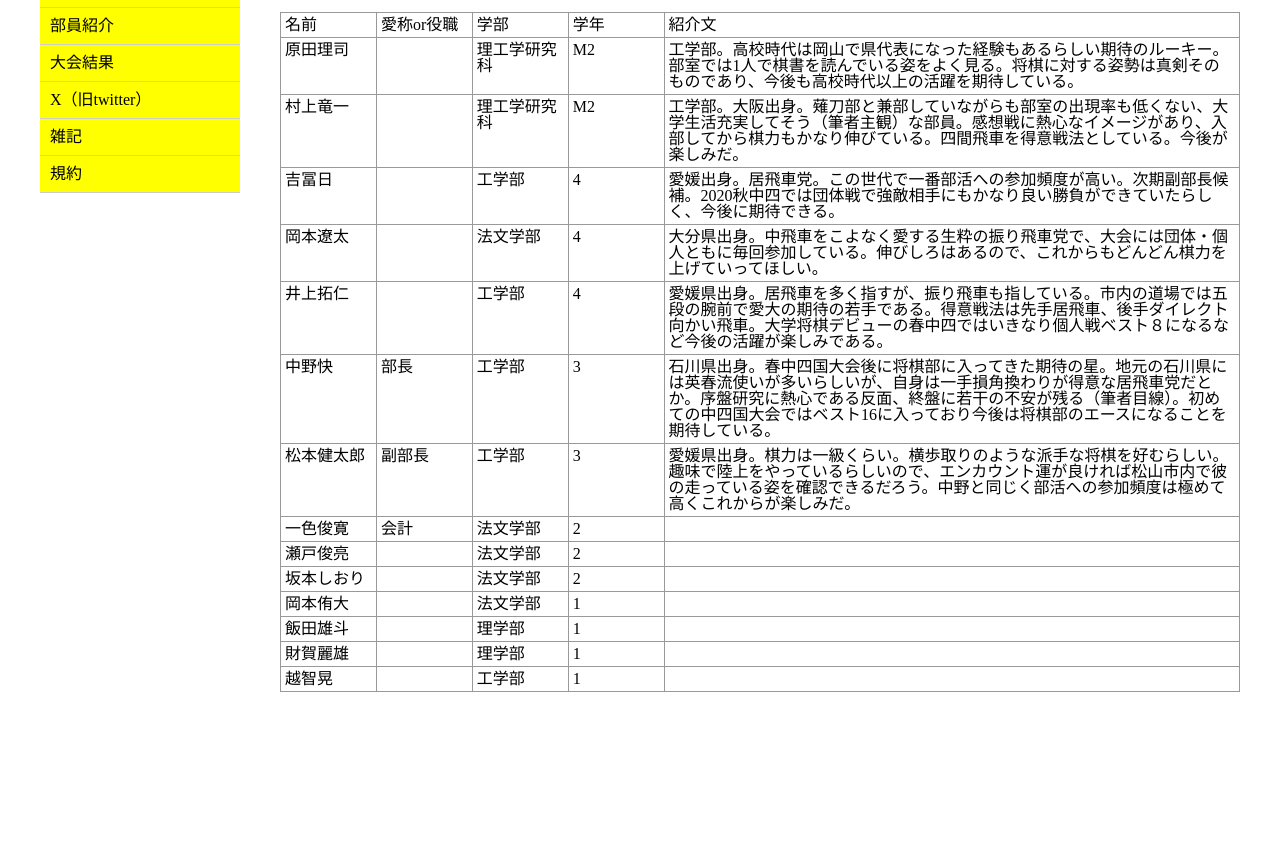
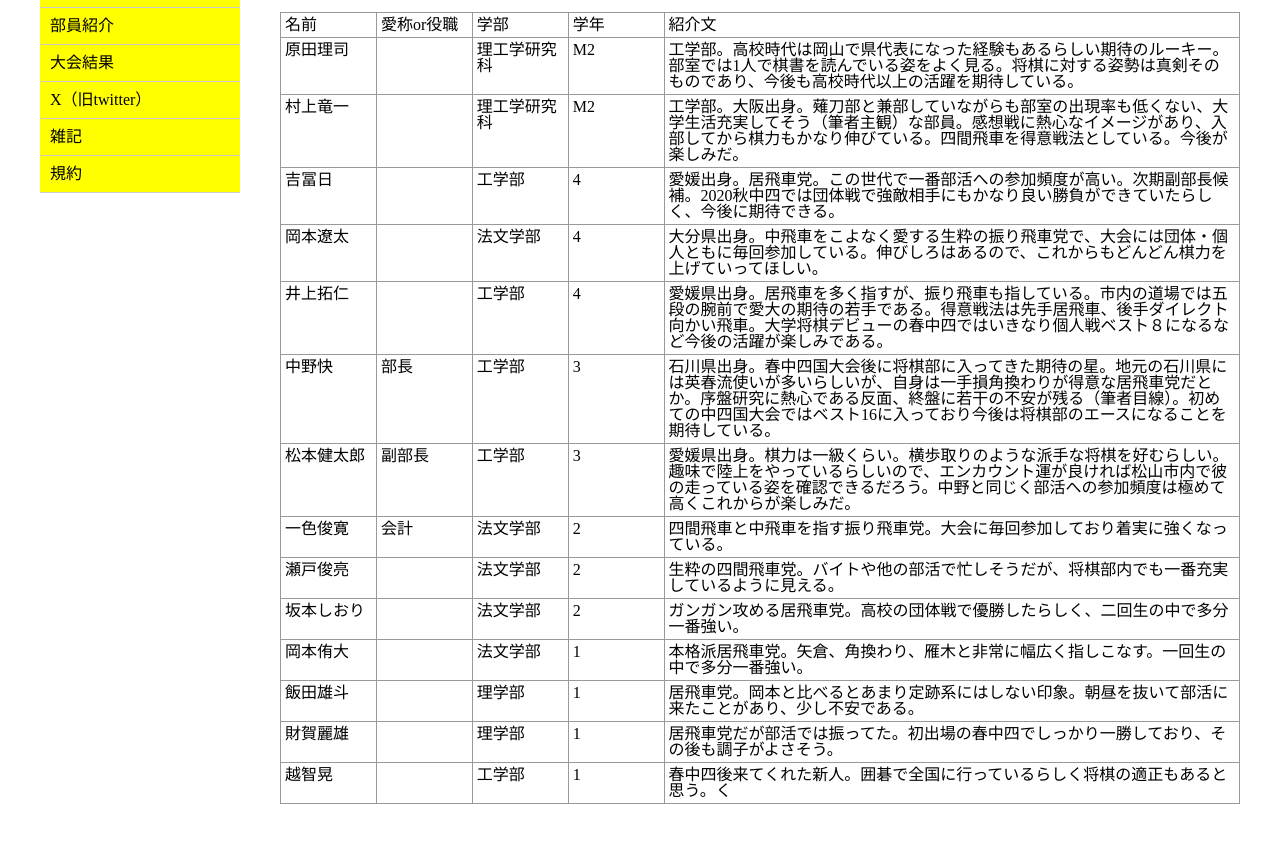
Before and after one commit to ehimeunishogi/ehimeunishogiweb.github.io, a plain HTML site: page profile.html in a window 1280 px wide. Shown: the part 169-1012 px from the top of the page. Before the commit the page ends 901 px from the top, so only its background shows below. Drawn offline with Linux system fonts and the light colour scheme.

Commit message:
Update profile.html

```diff
--- a/profile.html
+++ b/profile.html
@@ -87,49 +87,49 @@
                    <td>会計</td>
                    <td>法文学部</td>
                    <td>2</td>
-                   <td></td>
+                   <td>四間飛車と中飛車を指す振り飛車党。大会に毎回参加しており着実に強くなっている。</td>
                 </tr>
                 <tr>
                    <td>瀬戸俊亮</td>
                    <td>&nbsp</td>
                    <td>法文学部</td>
                    <td>2</td>
-                   <td></td>
+                   <td>生粋の四間飛車党。バイトや他の部活で忙しそうだが、将棋部内でも一番充実しているように見える。</td>
                 </tr>
                 <tr>
                    <td>坂本しおり</td>
                    <td>&nbsp</td>
                    <td>法文学部</td>
                    <td>2</td>
-                   <td></td>
+                   <td>ガンガン攻める居飛車党。高校の団体戦で優勝したらしく、二回生の中で多分一番強い。</td>
                    </tr>
                 <tr>
                    <td>岡本侑大</td>
                    <td>&nbsp</td>
                    <td>法文学部</td>
                    <td>1</td>
-                   <td></td>
+                   <td>本格派居飛車党。矢倉、角換わり、雁木と非常に幅広く指しこなす。一回生の中で多分一番強い。</td>
                 </tr>
                 <tr>
                   <td>飯田雄斗</td>
                   <td>&nbsp</td>
                   <td>理学部</td>
                   <td>1</td>
-                  <td></td>
+                  <td>居飛車党。岡本と比べるとあまり定跡系にはしない印象。朝昼を抜いて部活に来たことがあり、少し不安である。</td>
                 </tr>
                 <tr>
                   <td>財賀麗雄</td>
                   <td>&nbsp</td>
                   <td>理学部</td>
                   <td>1</td>
-                  <td></td>
+                  <td>居飛車党だが部活では振ってた。初出場の春中四でしっかり一勝しており、その後も調子がよさそう。</td>
                 </tr>
                 <tr>
                   <td>越智晃</td>
                   <td>&nbsp</td>
                   <td>工学部</td>
                   <td>1</td>
-                  <td></td>
+                  <td>春中四後来てくれた新人。囲碁で全国に行っているらしく将棋の適正もあると思う。く</td>
                 </tr>
             </tbody>
         </table>
```
